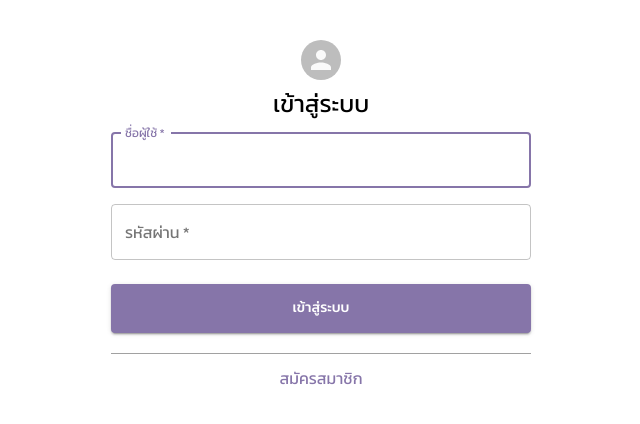
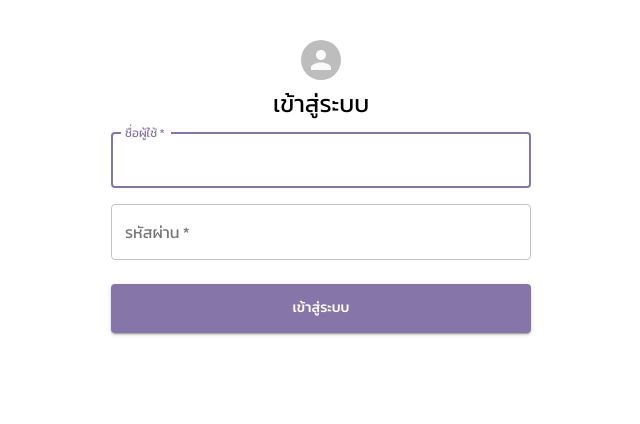
Before and after one commit to firstneverrest/React-todolist, a React (Create React App) app in the folder react-todolist/: page / in a window 1280 px wide. Shown: the top 424 px of the page, without its empty margins (319-959 px from the left). Built offline with nearby package versions, Linux system fonts and the light colour scheme.

Commit message:
fix: remove divider and sign up

```diff
--- a/react-todolist/src/pages/LoginPage.tsx
+++ b/react-todolist/src/pages/LoginPage.tsx
@@ -9,8 +9,6 @@ import Typography from '@material-ui/core/Typography';
 import TextField from '@material-ui/core/TextField';
 import Box from '@material-ui/core/Box';
 import Avatar from '@material-ui/core/Avatar';
-import Link from '@material-ui/core/Link';
-import Divider from '@material-ui/core/Divider';
 import { makeStyles } from '@material-ui/core/styles';
 
 // custom color
@@ -140,10 +138,6 @@ const LoginPage: React.FC = () => {
 
         <SubmitButton message="เข้าสู่ระบบ" />
       </form>
-      <Divider className={classes.divider} />
-      <Link href="#" color="primary" variant="body1">
-        สมัครสมาชิก
-      </Link>
     </Container>
   );
 };
```
